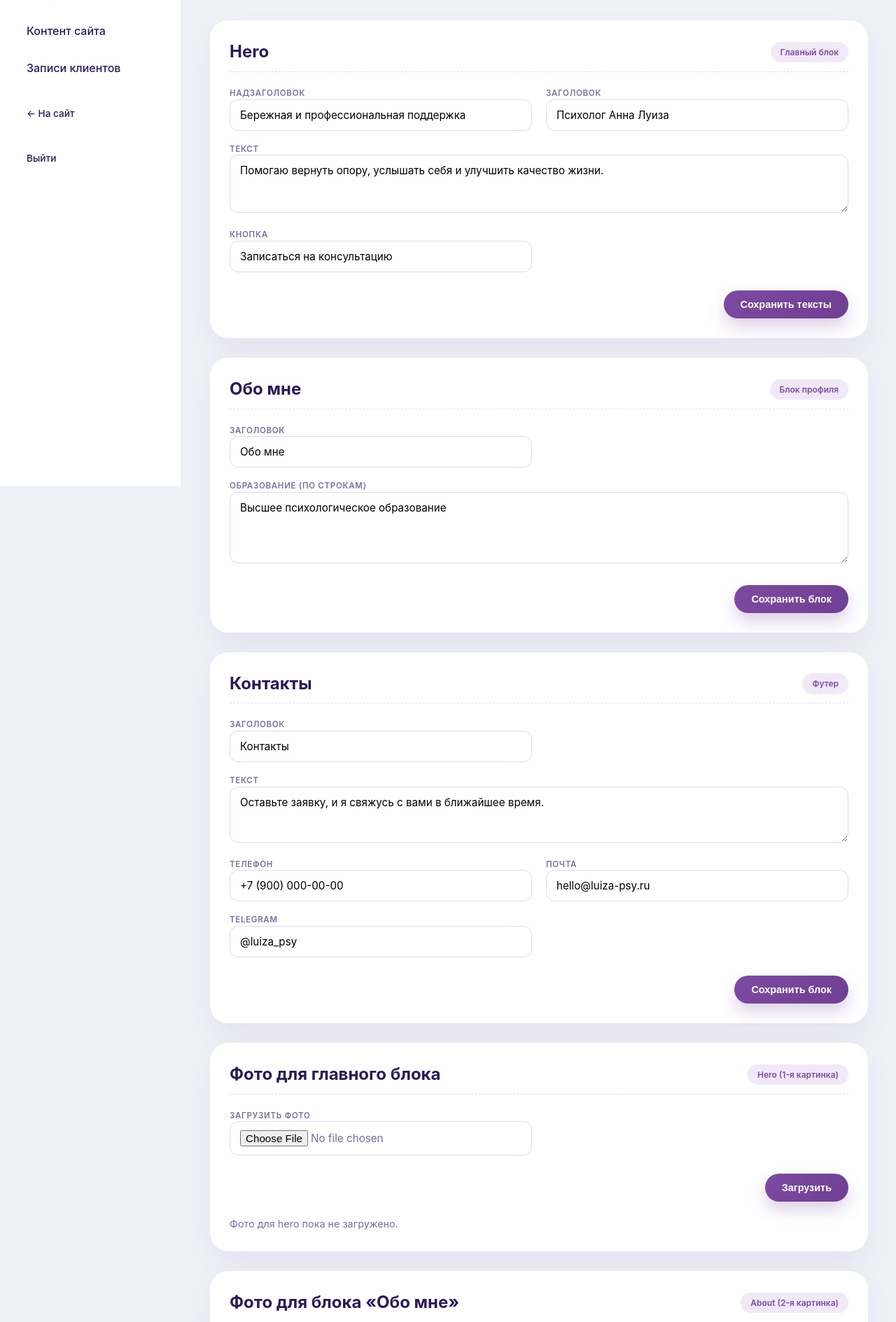
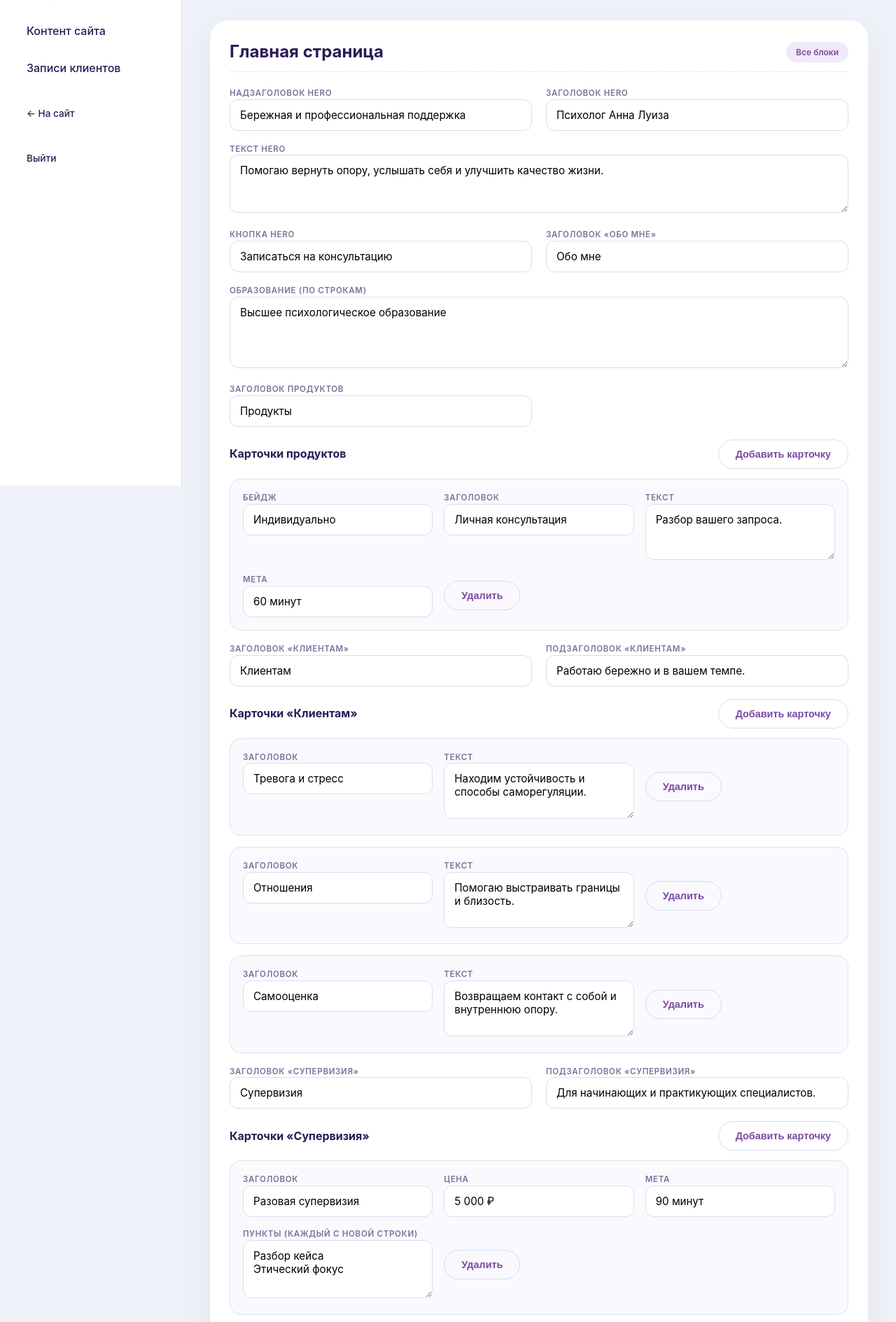
Before and after one commit to mironsyrovrndm/ca21, a Flask app: page /admin/content in a window 1280 px wide. Shown: the part 106-1995 px from the top of the page at 70% size. Run offline with Flask 3, Linux system fonts and the light colour scheme; the visitor is signed in with stand-in values (Sample User, id 1); data that the repository does not hold is empty.

Commit message:
Restore full homepage editor and fix independent hero/about images

```diff
--- a/src/blueprints/admin/routes.py
+++ b/src/blueprints/admin/routes.py
@@ -1,3 +1,4 @@
+import json
 import os
 from datetime import datetime, timedelta
 
@@ -25,7 +26,7 @@ def _get_content(profile, contacts, projects):
         'hero_text': profile.intro_text if profile and profile.intro_text else 'Помогаю вернуть опору, услышать себя и улучшить качество жизни.',
         'hero_button': 'Записаться на консультацию',
         'hero_image': hero_image,
-        'about_image': hero_image,
+        'about_image': None,
         'about_title': 'Обо мне',
         'about_education': about_education or ['Высшее психологическое образование'],
         'products_title': 'Продукты',
@@ -55,8 +56,27 @@ def _get_content(profile, contacts, projects):
         'contacts_telegram': contact_map.get('telegram', '@luiza_psy'),
     }
 
-    # about image хранится отдельной строкой в profile.specialization
-    if profile and profile.specialization:
+    profile_json = {}
+    if profile and profile.looking_for:
+        try:
+            loaded = json.loads(profile.looking_for)
+            if isinstance(loaded, dict):
+                profile_json = loaded
+        except json.JSONDecodeError:
+            profile_json = {}
+
+    for key in ('hero_label', 'hero_button', 'about_title', 'products_title', 'clients_title', 'clients_subtitle',
+                'supervision_title', 'supervision_subtitle', 'speaker_title', 'speaker_text', 'speaker_button',
+                'contacts_title', 'contacts_text', 'about_image'):
+        if profile_json.get(key):
+            defaults[key] = profile_json[key]
+
+    for key in ('products', 'clients', 'supervision'):
+        value = profile_json.get(key)
+        if isinstance(value, list) and value:
+            defaults[key] = value
+
+    if profile and profile.specialization and not defaults.get('about_image'):
         defaults['about_image'] = profile.specialization.replace('static/', '').replace('uploads/', '')
 
     return defaults
@@ -166,9 +186,41 @@ def save_content():
             db.session.add(item)
         item.display_text = value
 
-    profile.skill_title_design = (request.form.get('hero_label') or '').strip()
-    profile.skill_title_video = (request.form.get('hero_button') or '').strip()
-    profile.skill_title_soft = (request.form.get('about_title') or '').strip()
+    def _collect_repeatable(prefix, fields):
+        columns = {field: request.form.getlist(f'{prefix}_{field}[]') for field in fields}
+        size = max((len(values) for values in columns.values()), default=0)
+        items = []
+        for idx in range(size):
+            item = {field: (columns[field][idx] if idx < len(columns[field]) else '').strip() for field in fields}
+            if any(item.values()):
+                if 'bullets' in item:
+                    item['bullets'] = [line.strip() for line in item['bullets'].split('\n') if line.strip()]
+                items.append(item)
+        return items
+
+    content_meta = {}
+    for key in ('hero_label', 'hero_button', 'about_title', 'products_title', 'clients_title', 'clients_subtitle',
+                'supervision_title', 'supervision_subtitle', 'speaker_title', 'speaker_text', 'speaker_button',
+                'contacts_title', 'contacts_text'):
+        content_meta[key] = (request.form.get(key) or '').strip()
+
+    existing_meta = {}
+    if profile.looking_for:
+        try:
+            loaded = json.loads(profile.looking_for)
+            if isinstance(loaded, dict):
+                existing_meta = loaded
+        except json.JSONDecodeError:
+            existing_meta = {}
+
+    if existing_meta.get('about_image'):
+        content_meta['about_image'] = existing_meta['about_image']
+
+    content_meta['products'] = _collect_repeatable('products', ('badge', 'title', 'text', 'meta'))
+    content_meta['clients'] = _collect_repeatable('clients', ('title', 'text'))
+    content_meta['supervision'] = _collect_repeatable('supervision', ('title', 'price', 'meta', 'bullets'))
+
+    profile.looking_for = json.dumps(content_meta, ensure_ascii=False)
 
     db.session.commit()
     flash('Контент сохранен', 'success')
@@ -252,6 +304,18 @@ def upload_about():
         photo.save(os.path.join(current_app.config['UPLOAD_FOLDER'], filename))
 
         profile.specialization = filename
+
+        content_meta = {}
+        if profile.looking_for:
+            try:
+                loaded = json.loads(profile.looking_for)
+                if isinstance(loaded, dict):
+                    content_meta = loaded
+            except json.JSONDecodeError:
+                content_meta = {}
+
+        content_meta['about_image'] = filename
+        profile.looking_for = json.dumps(content_meta, ensure_ascii=False)
         db.session.commit()
     return redirect(url_for('admin.content'))
 
@@ -260,8 +324,19 @@ def upload_about():
 @login_required
 def delete_about():
     profile = Profile.query.first()
-    if profile and profile.specialization:
+    if profile:
         profile.specialization = None
+        content_meta = {}
+        if profile.looking_for:
+            try:
+                loaded = json.loads(profile.looking_for)
+                if isinstance(loaded, dict):
+                    content_meta = loaded
+            except json.JSONDecodeError:
+                content_meta = {}
+        if content_meta.get('about_image'):
+            content_meta['about_image'] = None
+            profile.looking_for = json.dumps(content_meta, ensure_ascii=False)
         db.session.commit()
     return redirect(url_for('admin.content'))
 
--- a/src/blueprints/admin/templates/admin/content.j2
+++ b/src/blueprints/admin/templates/admin/content.j2
@@ -2,10 +2,137 @@
 {% block title %}Админка — контент{% endblock %}
 {% block header %}Контент сайта{% endblock %}
 {% block content %}
-<section class="admin__panel"><div class="panel__header"><h2>Hero</h2><span class="panel__badge">Главный блок</span></div><form class="form-grid form-grid--compact" method="post" action="{{ url_for('admin.save_content') }}"><label>Надзаголовок<input type="text" name="hero_label" value="{{ content.hero_label }}" /></label><label>Заголовок<input type="text" name="hero_title" value="{{ content.hero_title }}" /></label><label class="span-2">Текст<textarea name="hero_text" rows="3">{{ content.hero_text }}</textarea></label><label>Кнопка<input type="text" name="hero_button" value="{{ content.hero_button }}" /></label><div class="form-grid__actions"><button class="button" type="submit">Сохранить тексты</button></div></form></section>
-<section class="admin__panel"><div class="panel__header"><h2>Обо мне</h2><span class="panel__badge">Блок профиля</span></div><form class="form-grid form-grid--compact" method="post" action="{{ url_for('admin.save_content') }}"><label>Заголовок<input type="text" name="about_title" value="{{ content.about_title }}" /></label><label class="span-2">Образование (по строкам)<textarea name="about_education" rows="4">{{ content.about_education | join('\n') }}</textarea></label><div class="form-grid__actions"><button class="button" type="submit">Сохранить блок</button></div></form></section>
-<section class="admin__panel"><div class="panel__header"><h2>Контакты</h2><span class="panel__badge">Футер</span></div><form class="form-grid form-grid--compact" method="post" action="{{ url_for('admin.save_content') }}"><label>Заголовок<input type="text" name="contacts_title" value="{{ content.contacts_title }}" /></label><label class="span-2">Текст<textarea name="contacts_text" rows="2">{{ content.contacts_text }}</textarea></label><label>Телефон<input type="text" name="contacts_phone" value="{{ content.contacts_phone }}" /></label><label>Почта<input type="email" name="contacts_email" value="{{ content.contacts_email }}" /></label><label>Telegram<input type="text" name="contacts_telegram" value="{{ content.contacts_telegram }}" /></label><div class="form-grid__actions"><button class="button" type="submit">Сохранить блок</button></div></form></section>
-<section class="admin__panel"><div class="panel__header"><h2>Фото для главного блока</h2><span class="panel__badge">Hero (1-я картинка)</span></div><form class="form-grid form-grid--compact" method="post" action="{{ url_for('admin.upload_hero') }}" enctype="multipart/form-data"><label>Загрузить фото<input type="file" name="photo" accept="image/*" required /></label><div class="form-grid__actions"><button class="button" type="submit">Загрузить</button></div></form>{% if content.hero_image %}<div class="gallery"><div class="gallery__item"><img src="{{ url_for('main.media', category='hero', photo_id=content.hero_image) }}" alt="Hero" /><span>{{ content.hero_image }}</span><form method="post" action="{{ url_for('admin.delete_hero') }}"><button class="button button--ghost" type="submit">Удалить</button></form></div></div>{% else %}<p class="muted">Фото для hero пока не загружено.</p>{% endif %}</section>
-<section class="admin__panel"><div class="panel__header"><h2>Фото для блока «Обо мне»</h2><span class="panel__badge">About (2-я картинка)</span></div><form class="form-grid form-grid--compact" method="post" action="{{ url_for('admin.upload_about') }}" enctype="multipart/form-data"><label>Загрузить фото<input type="file" name="photo" accept="image/*" required /></label><div class="form-grid__actions"><button class="button" type="submit">Загрузить</button></div></form>{% if content.about_image %}<div class="gallery"><div class="gallery__item"><img src="{{ url_for('main.media', category='about', photo_id=content.about_image) }}" alt="About" /><span>{{ content.about_image }}</span><form method="post" action="{{ url_for('admin.delete_about') }}"><button class="button button--ghost" type="submit">Удалить</button></form></div></div>{% else %}<p class="muted">Фото для блока «Обо мне» пока не загружено.</p>{% endif %}</section>
-<section class="admin__panel"><div class="panel__header"><h2>Галерея</h2><span class="panel__badge">Загрузка в галерею</span></div><form class="form-grid form-grid--compact" method="post" action="{{ url_for('admin.upload_gallery') }}" enctype="multipart/form-data"><label>Загрузить фото (можно несколько)<input type="file" name="photo" accept="image/*" multiple required /></label><div class="form-grid__actions"><button class="button" type="submit">Загрузить</button></div></form>{% if uploads %}<div class="gallery">{% for image in uploads %}<div class="gallery__item"><img src="{{ url_for('main.media', category='uploads', photo_id=image) }}" alt="Загруженное фото" /><span>{{ image }}</span><form method="post" action="{{ url_for('admin.delete_gallery') }}"><input type="hidden" name="filename" value="{{ image }}" /><button class="button button--ghost" type="submit">Удалить</button></form></div>{% endfor %}</div>{% else %}<p class="muted">Фотографий пока нет.</p>{% endif %}</section>
+<section class="admin__panel">
+  <div class="panel__header"><h2>Главная страница</h2><span class="panel__badge">Все блоки</span></div>
+  <form class="form-grid form-grid--compact" method="post" action="{{ url_for('admin.save_content') }}">
+    <label>Надзаголовок Hero<input type="text" name="hero_label" value="{{ content.hero_label }}" /></label>
+    <label>Заголовок Hero<input type="text" name="hero_title" value="{{ content.hero_title }}" /></label>
+    <label class="span-2">Текст Hero<textarea name="hero_text" rows="3">{{ content.hero_text }}</textarea></label>
+    <label>Кнопка Hero<input type="text" name="hero_button" value="{{ content.hero_button }}" /></label>
+
+    <label>Заголовок «Обо мне»<input type="text" name="about_title" value="{{ content.about_title }}" /></label>
+    <label class="span-2">Образование (по строкам)<textarea name="about_education" rows="4">{{ content.about_education | join('\n') }}</textarea></label>
+
+    <label>Заголовок продуктов<input type="text" name="products_title" value="{{ content.products_title }}" /></label>
+    <div class="repeatable" data-repeatable>
+      <div class="repeatable__header">
+        <strong>Карточки продуктов</strong>
+        <button class="button button--ghost" type="button" data-add-item>Добавить карточку</button>
+      </div>
+      <div class="repeatable__list">
+        {% for item in content.products %}
+        <div class="repeatable__item" data-repeatable-item>
+          <label>Бейдж<input type="text" name="products_badge[]" value="{{ item.badge }}" /></label>
+          <label>Заголовок<input type="text" name="products_title[]" value="{{ item.title }}" /></label>
+          <label>Текст<textarea name="products_text[]" rows="2">{{ item.text }}</textarea></label>
+          <label>Мета<input type="text" name="products_meta[]" value="{{ item.meta }}" /></label>
+          <button class="button button--ghost" type="button" data-remove-item>Удалить</button>
+        </div>
+        {% endfor %}
+        <template data-repeatable-template>
+          <div class="repeatable__item is-template" data-repeatable-item>
+            <label>Бейдж<input type="text" name="products_badge[]" /></label>
+            <label>Заголовок<input type="text" name="products_title[]" /></label>
+            <label>Текст<textarea name="products_text[]" rows="2"></textarea></label>
+            <label>Мета<input type="text" name="products_meta[]" /></label>
+            <button class="button button--ghost" type="button" data-remove-item>Удалить</button>
+          </div>
+        </template>
+      </div>
+    </div>
+
+    <label>Заголовок «Клиентам»<input type="text" name="clients_title" value="{{ content.clients_title }}" /></label>
+    <label>Подзаголовок «Клиентам»<input type="text" name="clients_subtitle" value="{{ content.clients_subtitle }}" /></label>
+    <div class="repeatable" data-repeatable>
+      <div class="repeatable__header">
+        <strong>Карточки «Клиентам»</strong>
+        <button class="button button--ghost" type="button" data-add-item>Добавить карточку</button>
+      </div>
+      <div class="repeatable__list">
+        {% for item in content.clients %}
+        <div class="repeatable__item" data-repeatable-item>
+          <label>Заголовок<input type="text" name="clients_title[]" value="{{ item.title }}" /></label>
+          <label>Текст<textarea name="clients_text[]" rows="2">{{ item.text }}</textarea></label>
+          <button class="button button--ghost" type="button" data-remove-item>Удалить</button>
+        </div>
+        {% endfor %}
+        <template data-repeatable-template>
+          <div class="repeatable__item is-template" data-repeatable-item>
+            <label>Заголовок<input type="text" name="clients_title[]" /></label>
+            <label>Текст<textarea name="clients_text[]" rows="2"></textarea></label>
+            <button class="button button--ghost" type="button" data-remove-item>Удалить</button>
+          </div>
+        </template>
+      </div>
+    </div>
+
+    <label>Заголовок «Супервизия»<input type="text" name="supervision_title" value="{{ content.supervision_title }}" /></label>
+    <label>Подзаголовок «Супервизия»<input type="text" name="supervision_subtitle" value="{{ content.supervision_subtitle }}" /></label>
+    <div class="repeatable" data-repeatable>
+      <div class="repeatable__header">
+        <strong>Карточки «Супервизия»</strong>
+        <button class="button button--ghost" type="button" data-add-item>Добавить карточку</button>
+      </div>
+      <div class="repeatable__list">
+        {% for item in content.supervision %}
+        <div class="repeatable__item" data-repeatable-item>
+          <label>Заголовок<input type="text" name="supervision_title[]" value="{{ item.title }}" /></label>
+          <label>Цена<input type="text" name="supervision_price[]" value="{{ item.price }}" /></label>
+          <label>Мета<input type="text" name="supervision_meta[]" value="{{ item.meta }}" /></label>
+          <label>Пункты (каждый с новой строки)<textarea name="supervision_bullets[]" rows="3">{{ item.bullets | join('\n') }}</textarea></label>
+          <button class="button button--ghost" type="button" data-remove-item>Удалить</button>
+        </div>
+        {% endfor %}
+        <template data-repeatable-template>
+          <div class="repeatable__item is-template" data-repeatable-item>
+            <label>Заголовок<input type="text" name="supervision_title[]" /></label>
+            <label>Цена<input type="text" name="supervision_price[]" /></label>
+            <label>Мета<input type="text" name="supervision_meta[]" /></label>
+            <label>Пункты (каждый с новой строки)<textarea name="supervision_bullets[]" rows="3"></textarea></label>
+            <button class="button button--ghost" type="button" data-remove-item>Удалить</button>
+          </div>
+        </template>
+      </div>
+    </div>
+
+    <label>Заголовок спикера<input type="text" name="speaker_title" value="{{ content.speaker_title }}" /></label>
+    <label>Кнопка спикера<input type="text" name="speaker_button" value="{{ content.speaker_button }}" /></label>
+    <label class="span-2">Текст спикера<textarea name="speaker_text" rows="2">{{ content.speaker_text }}</textarea></label>
+
+    <label>Заголовок контактов<input type="text" name="contacts_title" value="{{ content.contacts_title }}" /></label>
+    <label class="span-2">Текст контактов<textarea name="contacts_text" rows="2">{{ content.contacts_text }}</textarea></label>
+    <label>Телефон<input type="text" name="contacts_phone" value="{{ content.contacts_phone }}" /></label>
+    <label>Почта<input type="email" name="contacts_email" value="{{ content.contacts_email }}" /></label>
+    <label>Telegram<input type="text" name="contacts_telegram" value="{{ content.contacts_telegram }}" /></label>
+
+    <div class="form-grid__actions"><button class="button" type="submit">Сохранить контент</button></div>
+  </form>
+</section>
+
+<section class="admin__panel">
+  <div class="panel__header"><h2>Фото для Hero</h2><span class="panel__badge">1-я картинка</span></div>
+  <form class="form-grid form-grid--compact" method="post" action="{{ url_for('admin.upload_hero') }}" enctype="multipart/form-data">
+    <label>Загрузить фото<input type="file" name="photo" accept="image/*" required /></label>
+    <div class="form-grid__actions"><button class="button" type="submit">Загрузить</button></div>
+  </form>
+  {% if content.hero_image %}
+  <div class="gallery"><div class="gallery__item"><img src="{{ url_for('main.media', category='hero', photo_id=content.hero_image) }}" alt="Hero" /><span>{{ content.hero_image }}</span><form method="post" action="{{ url_for('admin.delete_hero') }}"><button class="button button--ghost" type="submit">Удалить</button></form></div></div>
+  {% else %}<p class="muted">Фото для hero пока не загружено.</p>{% endif %}
+</section>
+
+<section class="admin__panel">
+  <div class="panel__header"><h2>Фото для блока «Обо мне»</h2><span class="panel__badge">2-я картинка</span></div>
+  <form class="form-grid form-grid--compact" method="post" action="{{ url_for('admin.upload_about') }}" enctype="multipart/form-data">
+    <label>Загрузить фото<input type="file" name="photo" accept="image/*" required /></label>
+    <div class="form-grid__actions"><button class="button" type="submit">Загрузить</button></div>
+  </form>
+  {% if content.about_image %}
+  <div class="gallery"><div class="gallery__item"><img src="{{ url_for('main.media', category='about', photo_id=content.about_image) }}" alt="About" /><span>{{ content.about_image }}</span><form method="post" action="{{ url_for('admin.delete_about') }}"><button class="button button--ghost" type="submit">Удалить</button></form></div></div>
+  {% else %}<p class="muted">Фото для блока «Обо мне» пока не загружено.</p>{% endif %}
+</section>
+
+<section class="admin__panel">
+  <div class="panel__header"><h2>Галерея</h2><span class="panel__badge">Загрузка в галерею</span></div>
+  <form class="form-grid form-grid--compact" method="post" action="{{ url_for('admin.upload_gallery') }}" enctype="multipart/form-data"><label>Загрузить фото (можно несколько)<input type="file" name="photo" accept="image/*" multiple required /></label><div class="form-grid__actions"><button class="button" type="submit">Загрузить</button></div></form>{% if uploads %}<div class="gallery">{% for image in uploads %}<div class="gallery__item"><img src="{{ url_for('main.media', category='uploads', photo_id=image) }}" alt="Загруженное фото" /><span>{{ image }}</span><form method="post" action="{{ url_for('admin.delete_gallery') }}"><input type="hidden" name="filename" value="{{ image }}" /><button class="button button--ghost" type="submit">Удалить</button></form></div>{% endfor %}</div>{% else %}<p class="muted">Фотографий пока нет.</p>{% endif %}
+</section>
 {% endblock %}
```
Also changed, not shown: src/blueprints/main/routes.py (+20 -9 lines).
